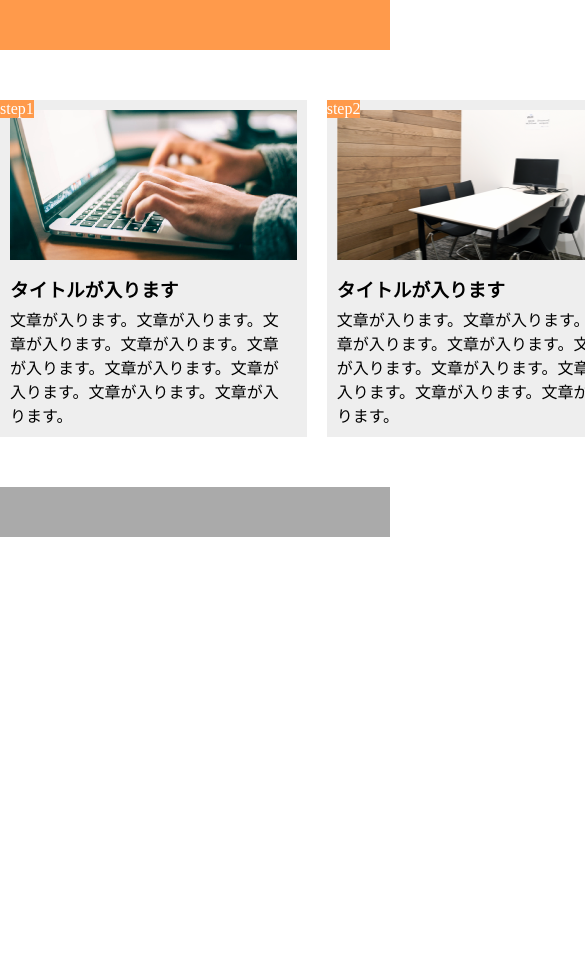
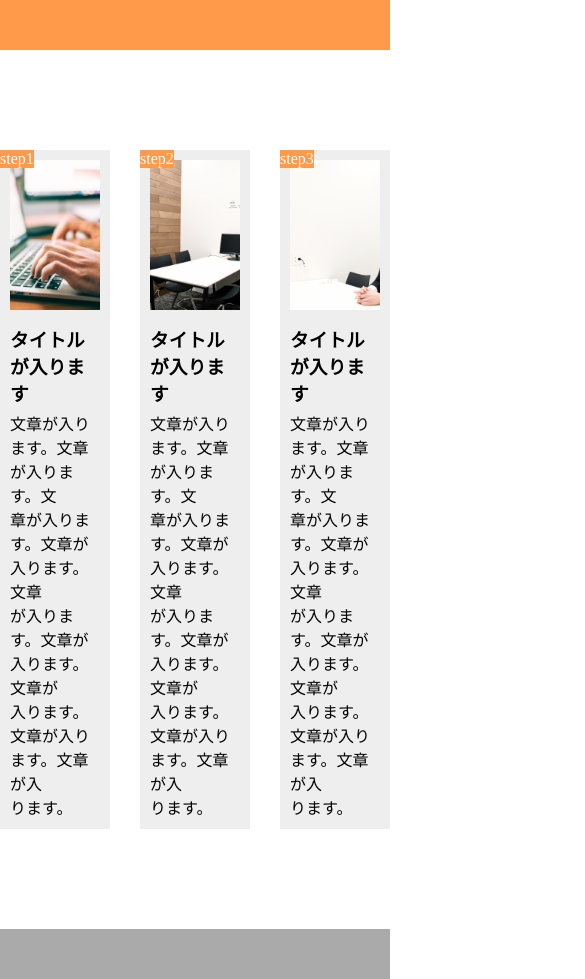
Before and after one commit to NANAKUNITA/chapter10, a plain HTML site: page chapter10/chapter10.html in a window 390 px wide. Shown: the top 979 px of the page, 585 px wide, since content can reach past the window. Before the commit the page ends 844 px from the top, so only its background shows below. Drawn offline with Linux system fonts and the light colour scheme.

Commit message:
Update chapter10.css

```diff
--- a/chapter10/chapter10.css
+++ b/chapter10/chapter10.css
@@ -11,8 +11,7 @@ header{
 
 main{
   width: 960px;
-  margin: 0px auto;
-  padding: 50px 0;
+  margin: 50px auto;
   display: flex;
 }
 
@@ -67,41 +66,12 @@ footer{
 }
 
 @media screen and (max-width:768px){
-  header{
+  main{
     width: 100%;
+    padding :50px 0;
+    display: flex;
+    justify-content: center;
+    align-items: center;
+    flex-flow; column;
   }
-
-  .main{
-    width: 100%;
-    display: block;
-  }
-
-  .step-box{
-    width: 90%;
-    margin-right: 20px;
-  }
-
-  .step-box:last-child{
-    margin: 0px;
-  }
-
- .step-img1{
-  width: 100%;
-  height: 150px;
 }
-
- .step-img2{
-  width: 100%;
-  height: 150px;
-}
-
- .step-img3{
-  width: 100%;
-  height: 150px;
- }
-
-footer{
-  width: 100%;
-}
-
-}
```
